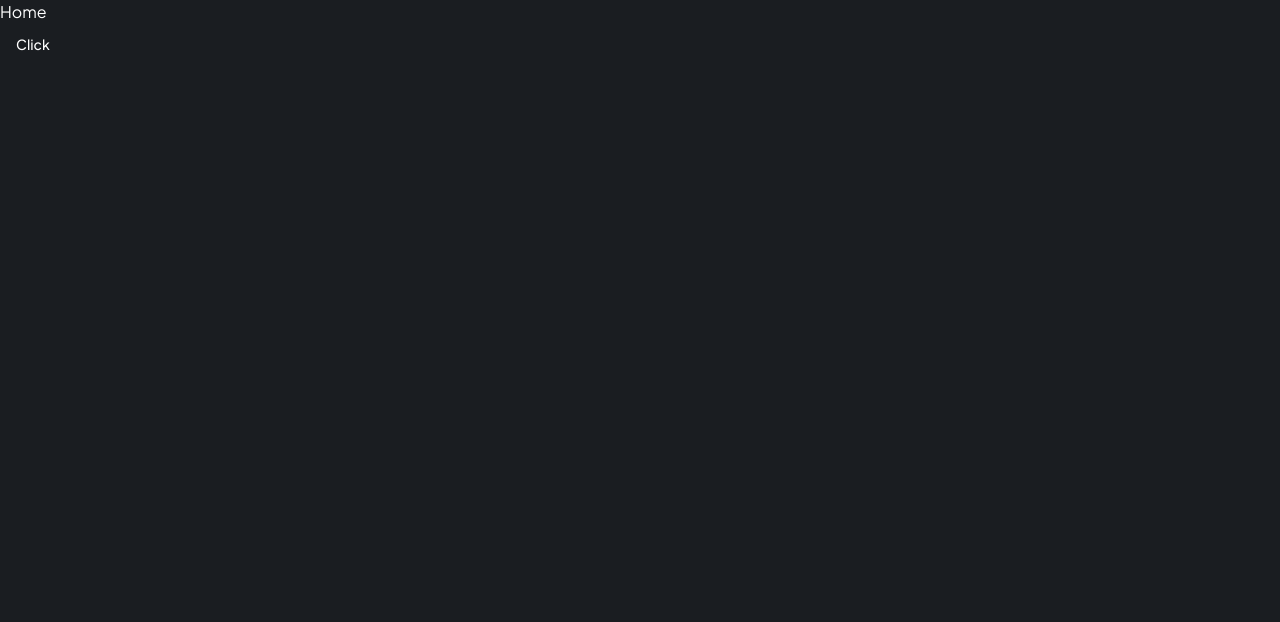
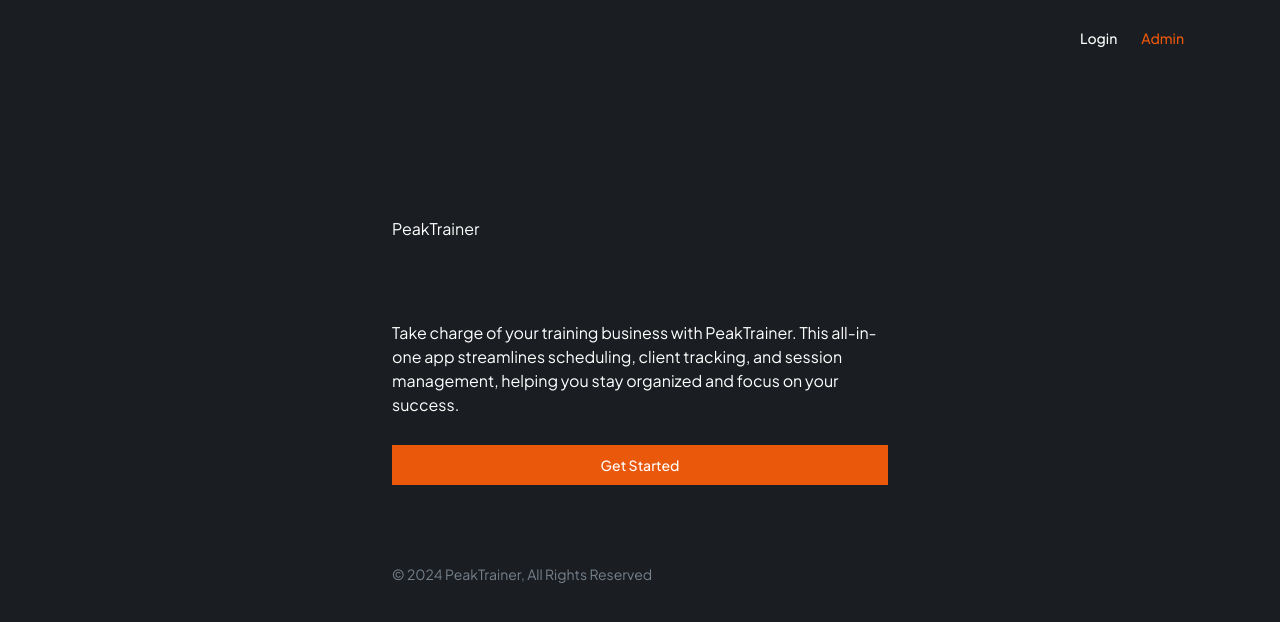
Before and after one commit to peckal33t/peaktrainer, a Next.js app: page / in a window 1280 px wide. Shown: the top 622 px of the page. Built offline with nearby package versions, Linux system fonts and the light colour scheme.

Commit message:
Created the home-page for now. Added also nav-links to Login and Admin. The page is not finished yet.

```diff
--- a/app/page.tsx
+++ b/app/page.tsx
@@ -2,9 +2,38 @@ import { Button } from "@/components/ui/button";
 
 export default function Home() {
   return (
-    <div>
-      <h1>Home</h1>
-      <Button>Click</Button>
+    <div className="flex h-screen max-h-screen">
+      <nav className="absolute top-7 right-24 flex space-x-6">
+        <a href="/login" className="text-sm font-medium text-white">
+          Login
+        </a>
+        <a href="/?admin=true" className="text-sm font-medium text-orange-600">
+          Admin
+        </a>
+      </nav>
+
+      <section className="container my-auto remove-scrollbar">
+        <div className="max-w-[496px] sub-container">
+          <h1>PeakTrainer</h1>
+        </div>
+
+        <div className="max-w-[496px] sub-container">
+          <p>
+            Take charge of your training business with PeakTrainer. This
+            all-in-one app streamlines scheduling, client tracking, and session
+            management, helping you stay organized and focus on your success.
+          </p>
+          <Button className="bg-orange-600 text-white hover:bg-orange-500 mt-7">
+            Get Started
+          </Button>
+        </div>
+
+        <div className="max-w-[496px] sub-container text-14-regular">
+          <p className="text-dark-600 xl:text-left">
+            © 2024 PeakTrainer, All Rights Reserved
+          </p>
+        </div>
+      </section>
     </div>
   );
 }
--- a/tailwind.config.ts
+++ b/tailwind.config.ts
@@ -23,6 +23,10 @@ const config = {
         green: {
           "500": "#24AE7C",
           "600": "#0D2A1F",
+        },
+        orange: {
+          "500": "#f97316",
+          "600": "#ea580c",
         },
         blue: {
           "500": "#79B5EC",
```
Also changed, not shown: app/assets/images/personal-coach.png (added), app/assets/images/trainers.png (added).
